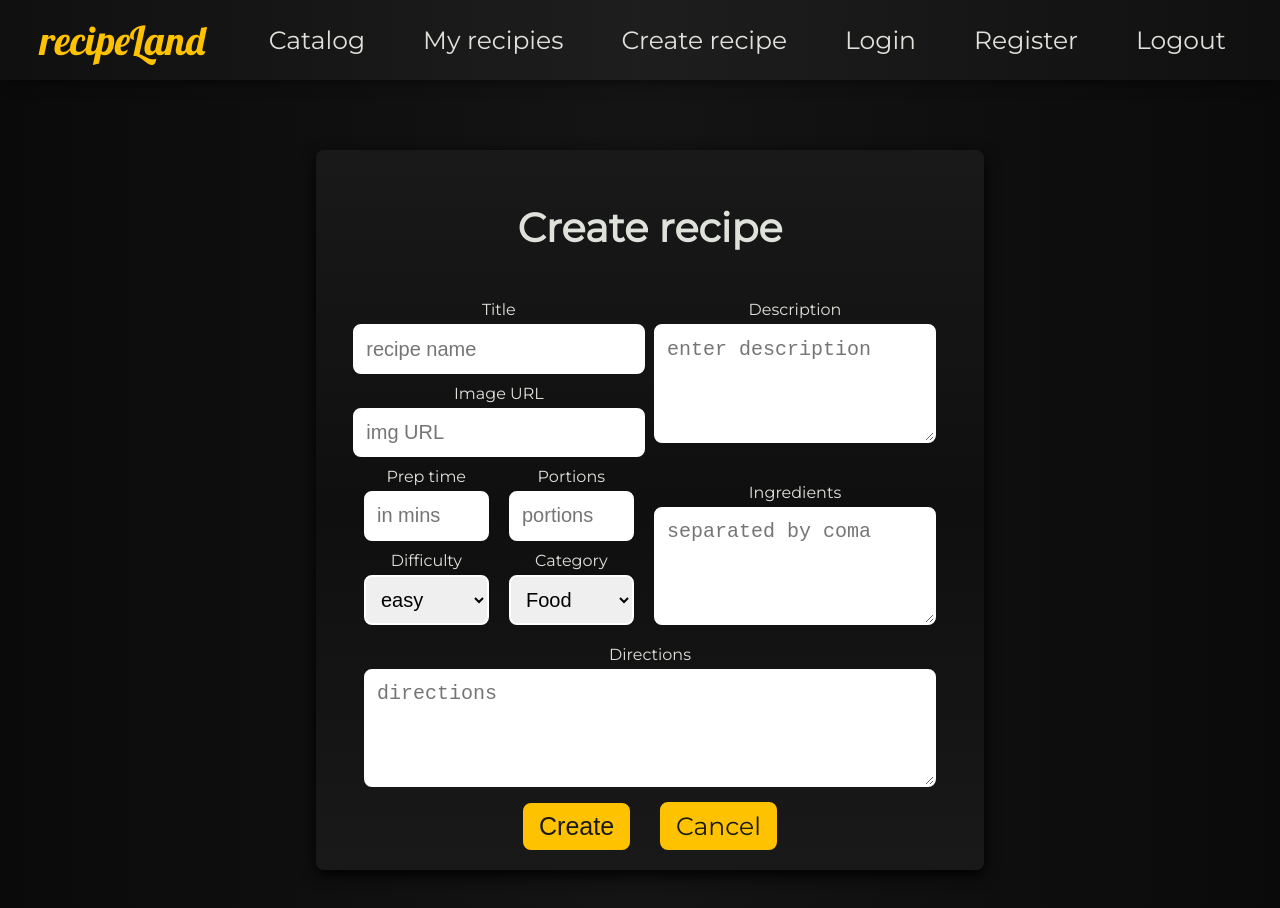
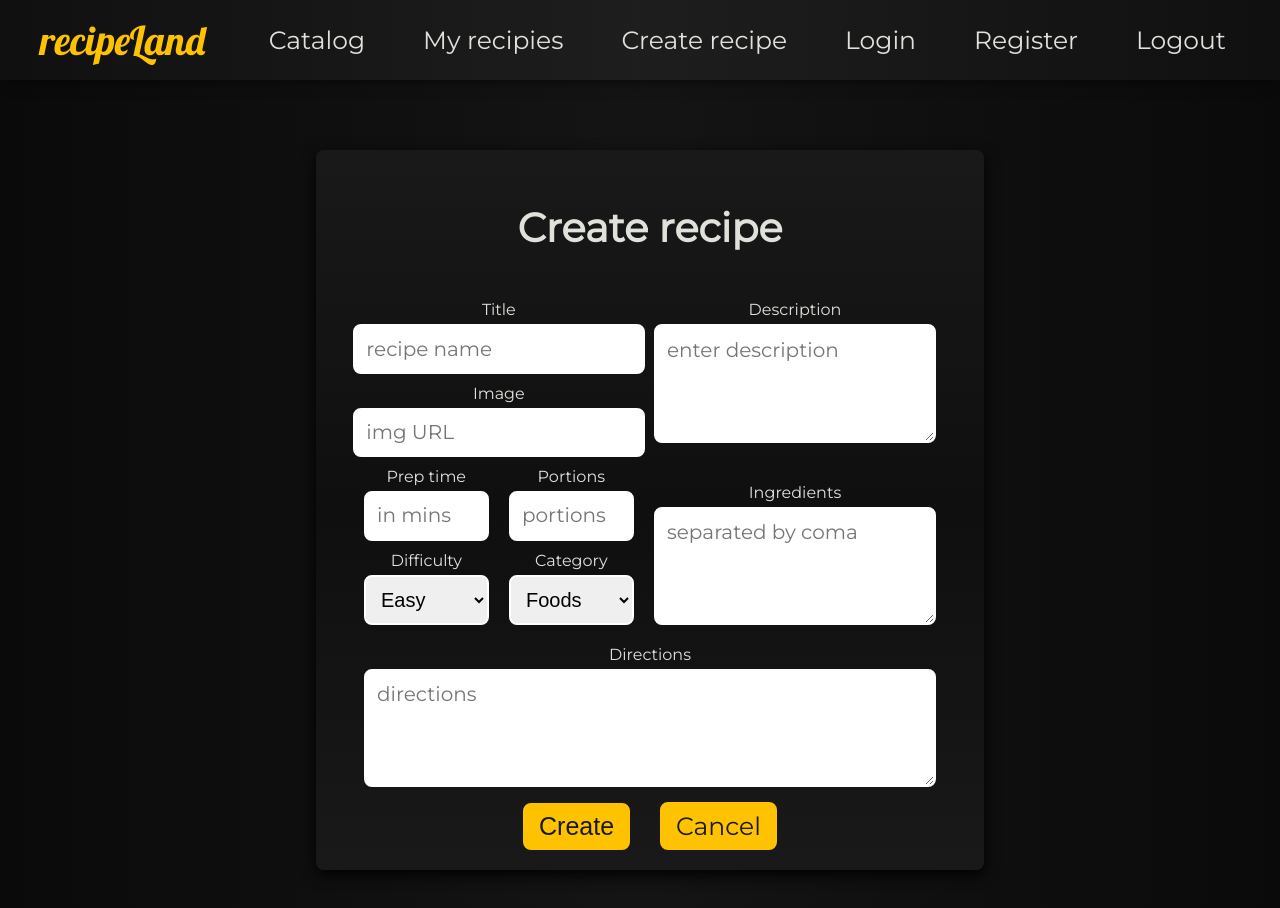
Before and after one commit to grishO92/recipe-app, a React (Create React App) app: page /create in a window 1280 px wide. Shown: the top 908 px of the page. Built offline with nearby package versions, Linux system fonts and the light colour scheme.

Commit message:
css tweaks on Create comp

```diff
--- a/src/App.css
+++ b/src/App.css
@@ -4,6 +4,11 @@
   -webkit-box-sizing: border-box;
   -moz-box-sizing: border-box;
   box-sizing: border-box;
+}
+
+::placeholder {
+  font-size: 20px;
+  font-family: 'Montserrat', sans-serif;
 }
 
 body {
--- a/src/components/Create/Create.js
+++ b/src/components/Create/Create.js
@@ -20,7 +20,7 @@ export const Create = () => {
                   />
                 </section>
                 <section className="inputs">
-                  <label htmlFor="imgUrl">Image URL</label>
+                  <label htmlFor="imgUrl">Image</label>
                   <input
                     type="text"
                     id="imgUrl"
@@ -61,9 +61,9 @@ export const Create = () => {
                       type="text"
                       name="level"
                     >
-                      <option>easy</option>
-                      <option>medium</option>
-                      <option>hard</option>
+                      <option>Easy</option>
+                      <option>Medium</option>
+                      <option>Hard</option>
                     </select>
                   </article>
 
@@ -75,8 +75,8 @@ export const Create = () => {
                       type="text"
                       name="category"
                     >
-                      <option>Food</option>
-                      <option>Drink</option>
+                      <option>Foods</option>
+                      <option>Drinks</option>
                     </select>
                   </article>
                 </section>
```
